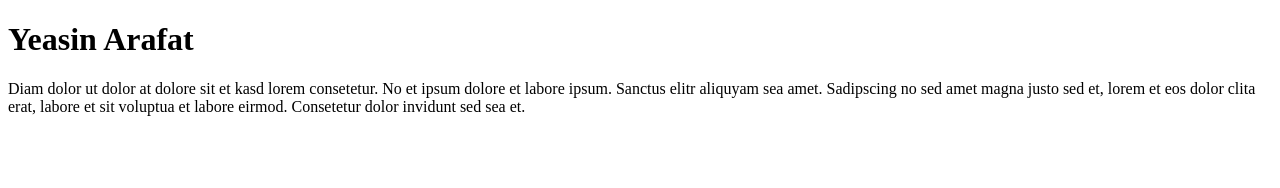
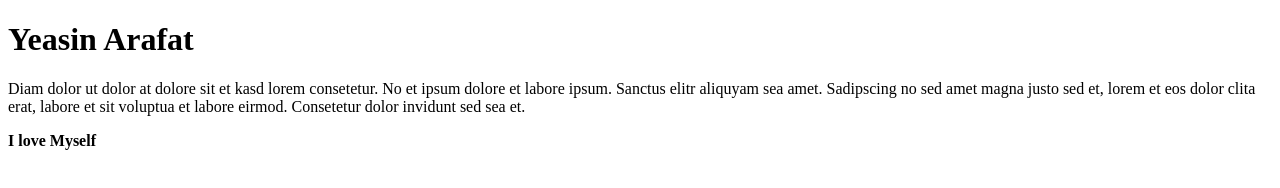
Before and after one commit to leoarafat/my-first-new-repo, a plain HTML site: page index.html in a window 1280 px wide. Drawn offline with Linux system fonts and the light colour scheme.

Commit message:
added name

```diff
--- a/index.html
+++ b/index.html
@@ -11,5 +11,8 @@
     <p>
         Diam dolor ut dolor at dolore sit et kasd lorem consetetur. No et ipsum dolore et labore ipsum. Sanctus elitr aliquyam sea amet. Sadipscing no sed amet magna justo sed et, lorem et eos dolor clita erat, labore et sit voluptua et labore eirmod. Consetetur dolor invidunt sed sea et.
     </p>
+<strong>I love Myself</strong>
+
+
 </body>
 </html>
```
